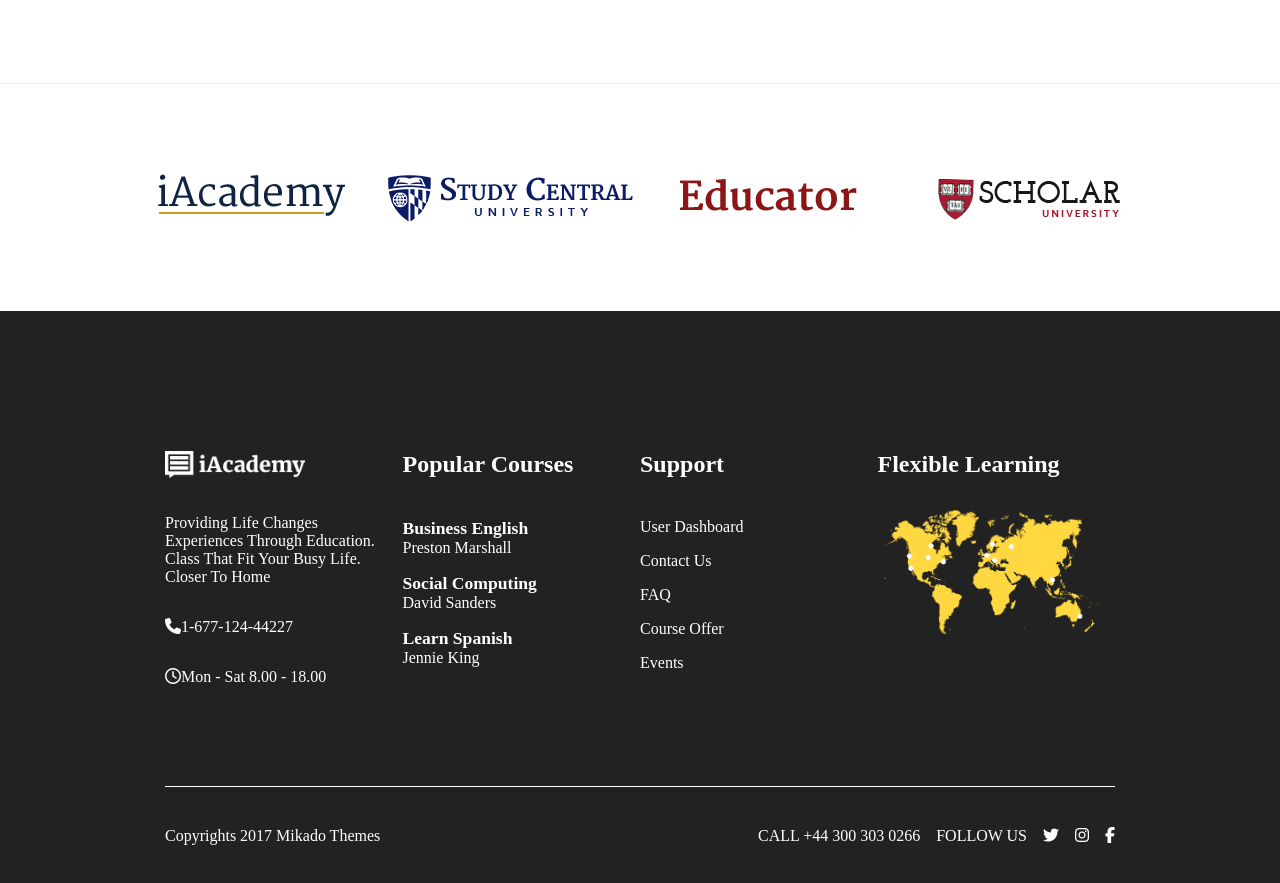
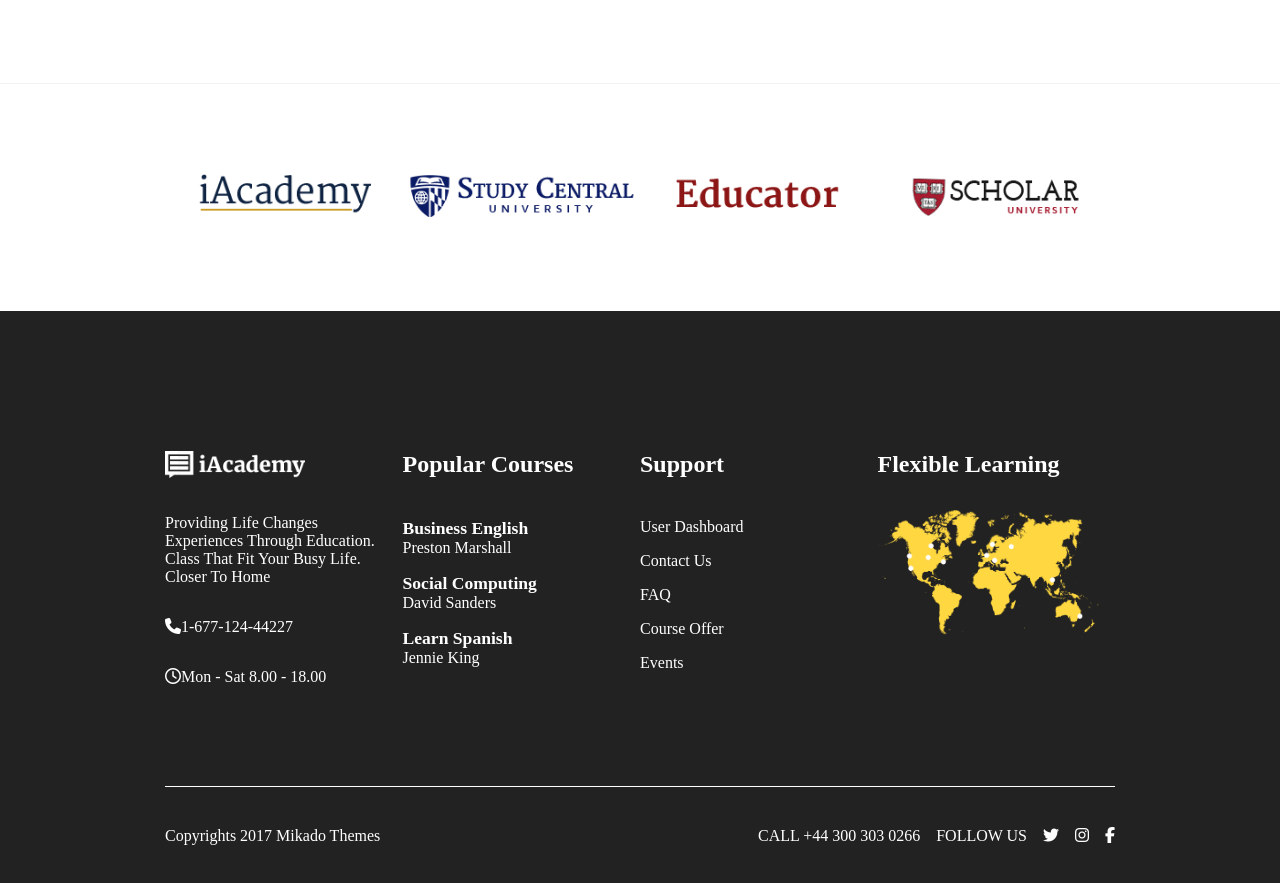
Before and after one commit to MLaz95/proj-html-vuejs, a Vue app: page / in a window 1280 px wide. Shown: the part 5740-6623 px from the top of the page. Built offline with nearby package versions, Linux system fonts and the light colour scheme.

Commit message:
style fixes

```diff
--- a/src/components/AppHeader.vue
+++ b/src/components/AppHeader.vue
@@ -89,7 +89,7 @@
     header{
         .head-view{
             position: relative;
-            width: 100vw;
+            width: 100%;
             height: 680px;
 
             .slide{
--- a/src/components/AppMain.vue
+++ b/src/components/AppMain.vue
@@ -111,7 +111,9 @@
     </section>
 
     <section class="client-logos">
-        <img :src="client.imgPath" :alt="client.name" v-for="client in clientLogos">
+        <div class="container">
+            <img :src="client.imgPath" :alt="client.name" v-for="client in clientLogos">
+        </div>
     </section>
 
 </template>
@@ -212,6 +214,7 @@
         border-top: 1px solid $border-primary;
 
         img{
+            width: calc(100% / 4);
             padding: 40px 0;
         }
     }
```
